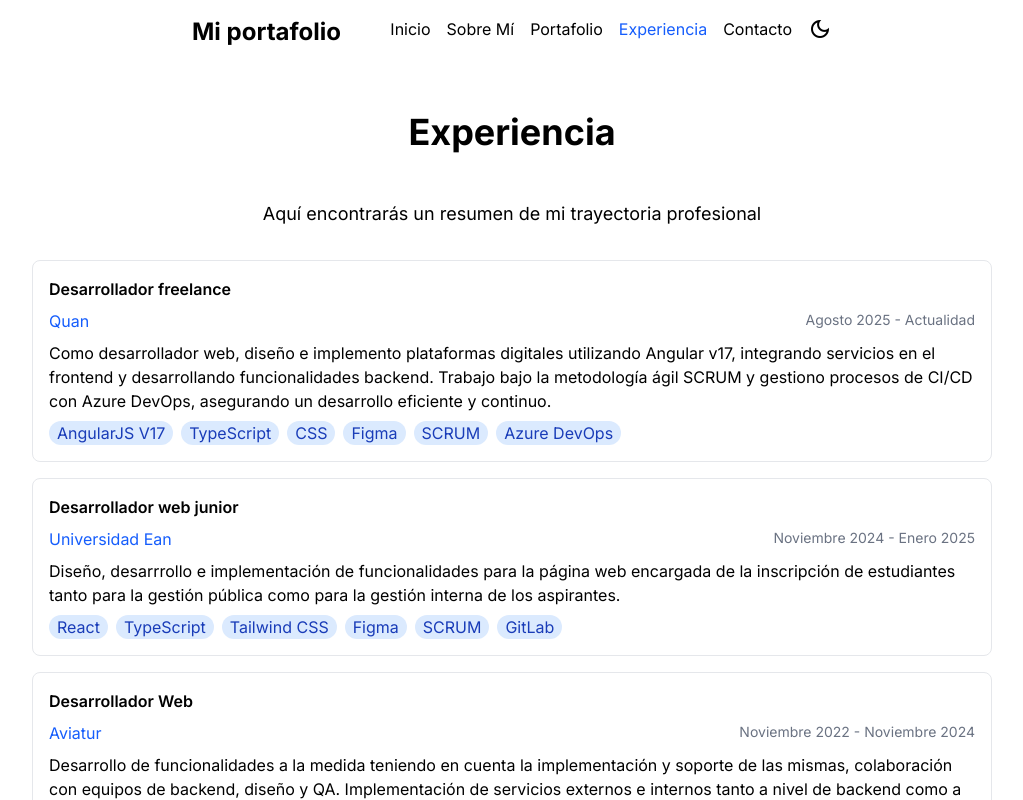
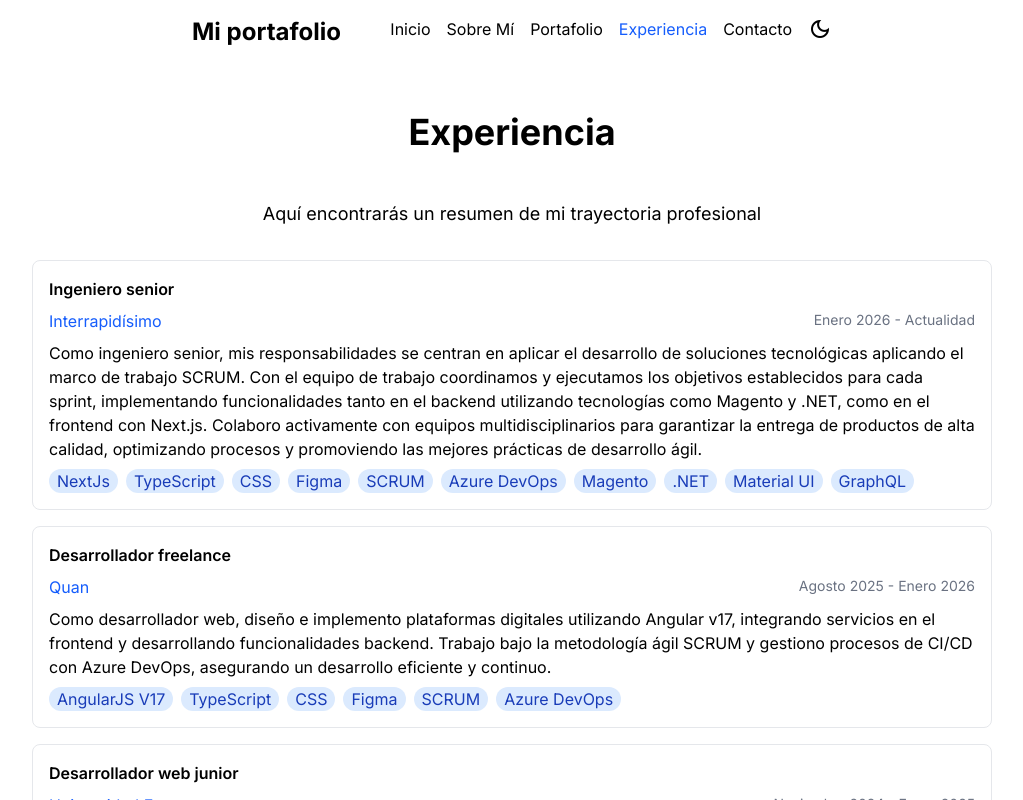
Before and after one commit to BCamilo17/my-portfolio, a React (Vite) app: page /experience in a window 1280 px wide. Shown: the top 800 px of the page, without its empty margins (128-1151 px from the left). Built offline with nearby package versions, Linux system fonts and the light colour scheme.

Commit message:
feat:(General, experience): updated react version and update experience

```diff
--- a/package.json
+++ b/package.json
@@ -12,9 +12,10 @@
   "homepage": "https://BCamilo17.github.io/my-portfolio",
   "dependencies": {
     "@tailwindcss/vite": "^4.0.15",
+    "@testing-library/react": "^16.3.2",
     "gh-pages": "^6.3.0",
-    "react": "^19.0.0",
-    "react-dom": "^19.0.0",
+    "react": "^19.2.4",
+    "react-dom": "^19.2.4",
     "react-router-dom": "^7.3.0"
   },
   "devDependencies": {
--- a/src/data/experience/experienceData.ts
+++ b/src/data/experience/experienceData.ts
@@ -1,11 +1,35 @@
 export const experienceData = [
   {
     id: 1,
+    role: "Ingeniero senior",
+    company: "Interrapidísimo",
+    period: {
+      start: "Enero 2026",
+      end: "Actualidad",
+    },
+    description:
+      "Como ingeniero senior, mis responsabilidades se centran en aplicar el desarrollo de soluciones tecnológicas aplicando el marco de trabajo SCRUM. Con el equipo de trabajo coordinamos y ejecutamos los objetivos establecidos para cada sprint, implementando funcionalidades tanto en el backend utilizando tecnologías como Magento y .NET, como en el frontend con Next.js. Colaboro activamente con equipos multidisciplinarios para garantizar la entrega de productos de alta calidad, optimizando procesos y promoviendo las mejores prácticas de desarrollo ágil.",
+    technologies: [
+      "NextJs",
+      "TypeScript",
+      "CSS",
+      "Figma",
+      "SCRUM",
+      "Azure DevOps",
+      "Magento",
+      ".NET",
+      "Material UI",
+      "GraphQL",
+    ],
+    url: "https://interrapidisimo.com/",
+  },
+  {
+    id: 2,
     role: "Desarrollador freelance",
     company: "Quan",
     period: {
       start: "Agosto 2025",
-      end: "Actualidad",
+      end: "Enero 2026",
     },
     description:
       "Como desarrollador web, diseño e implemento plataformas digitales utilizando Angular v17, integrando servicios en el frontend y desarrollando funcionalidades backend. Trabajo bajo la metodología ágil SCRUM y gestiono procesos de CI/CD con Azure DevOps, asegurando un desarrollo eficiente y continuo.",
@@ -20,7 +44,7 @@ export const experienceData = [
     url: "https://www.quan.com.co/",
   },
   {
-    id: 2,
+    id: 3,
     role: "Desarrollador web junior",
     company: "Universidad Ean",
     period: {
@@ -40,8 +64,8 @@ export const experienceData = [
     url: "https://universidadean.edu.co/",
   },
   {
-    id: 3,
-    role: "Desarrollador Web",
+    id: 4,
+    role: "Desarrollador web",
     company: "Aviatur",
     period: {
       start: "Noviembre 2022",
```
Also changed, not shown: 1 other file (tests, documents, lock files or other folders).
